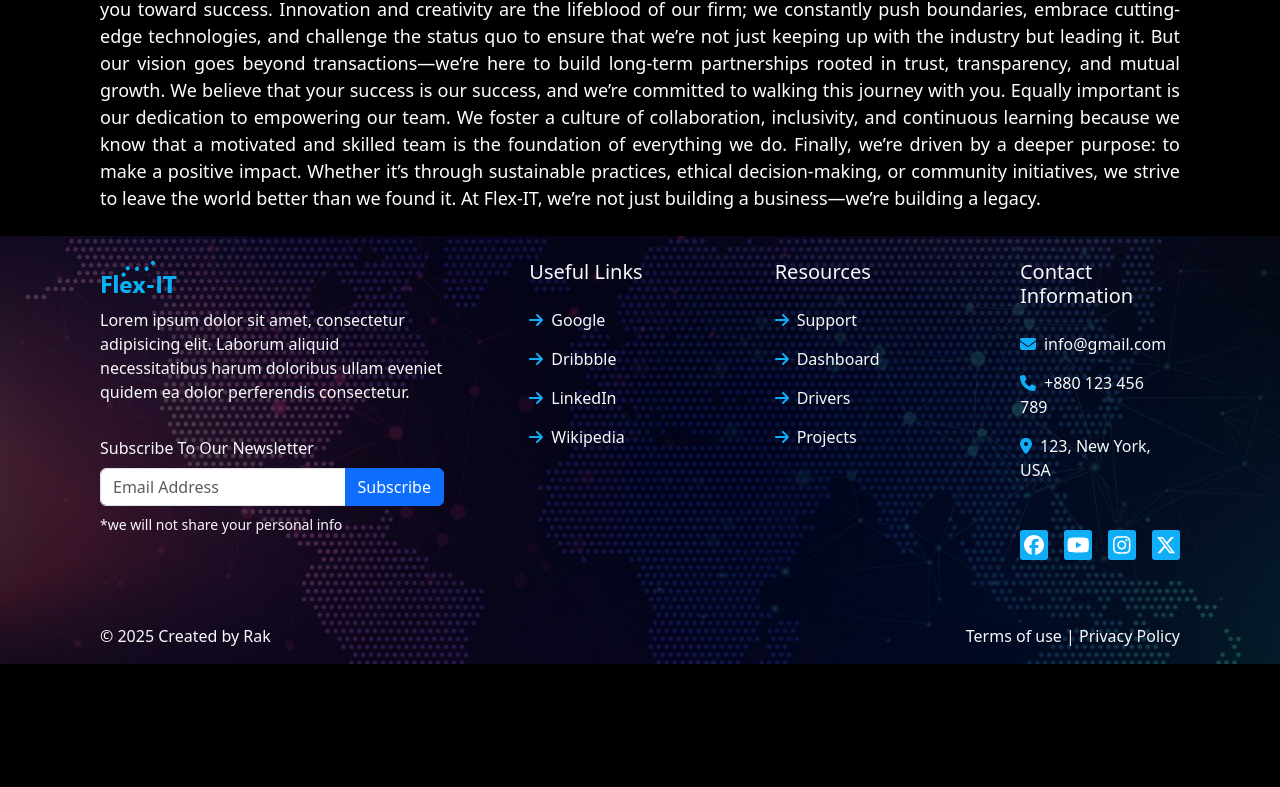
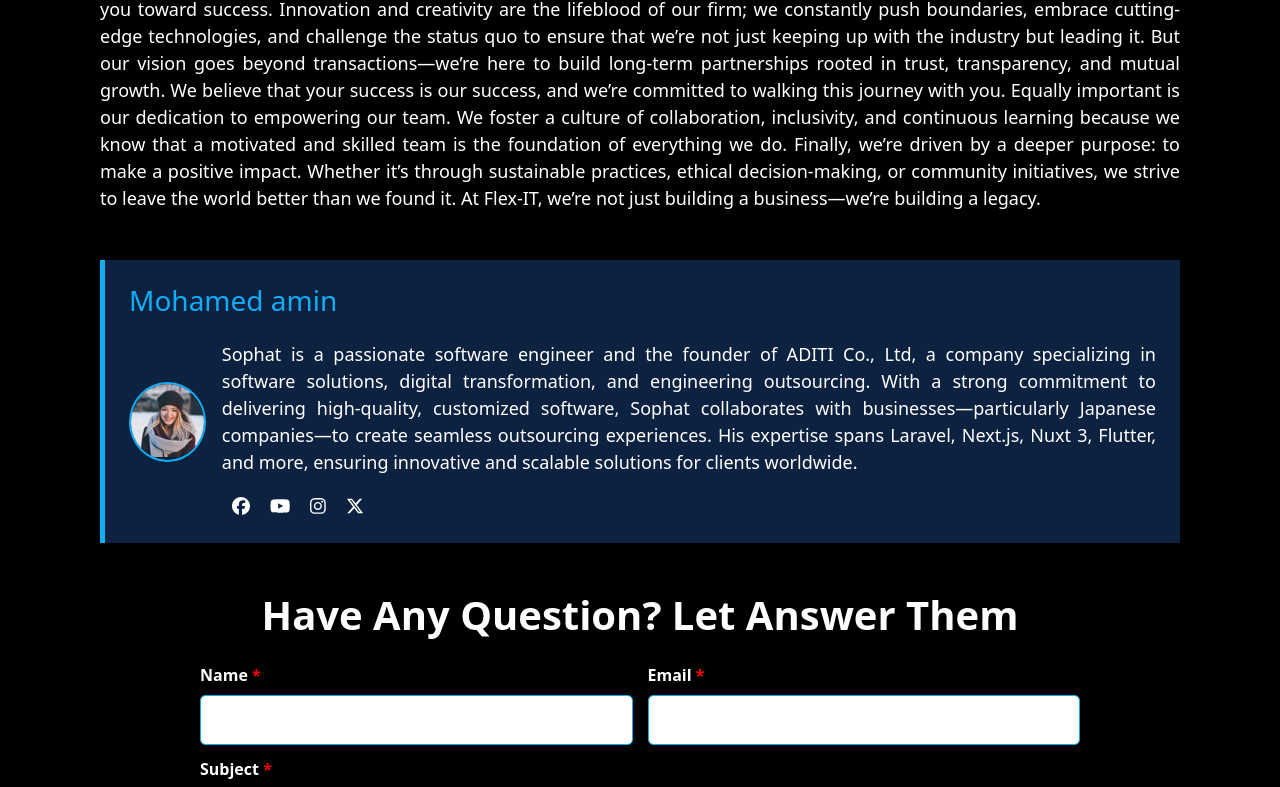
Before and after one commit to Rakgl/Service-project, a React (Vite) app: page /blog in a window 1280 px wide. Shown: the part 1998-2785 px from the top of the page. Before the commit the page ends 2662 px from the top, so only its background shows below. Built offline with nearby package versions, Linux system fonts and the light colour scheme.

Commit message:
new update the code

```diff
--- a/src/component/blog/Banner.jsx
+++ b/src/component/blog/Banner.jsx
@@ -2,6 +2,9 @@ import React, { useState } from 'react';
 import './banner.scss';
 import banner from '../../assets/blog/image-banner.jpg';
 import Subbanner from '../../assets/blog/image.png';
+import Sub1Banner from '../../assets/blog/image-3.png';
+import profile from '../../assets/blog/profile.png';
+import Button from '../button/Button';
 import { FontAwesomeIcon } from '@fortawesome/react-fontawesome';
 import {
   faFacebook,
@@ -9,6 +12,8 @@ import {
   faInstagram,
   faXTwitter,
 } from '@fortawesome/free-brands-svg-icons';
+
+// import { faQuoteLeft } from '@fortawesome/free-solid-svg-icons';
 
 const Banner = () => {
   const [items, setItems] = useState([
@@ -18,23 +23,26 @@ const Banner = () => {
     'Team Empowerment: Create a supportive environment for team growth and development.',
     'Positive Impact: Promote sustainability, ethics, and social responsibility in all endeavors.',
   ]);
+  const socialMedia = [
+    { icon: faFacebook, bg: 'bg-blue-600', hover: 'hover:bg-blue-700' },
+    { icon: faYoutube, bg: 'bg-blue-600', hover: 'hover:bg-blue-700' },
+    { icon: faInstagram, bg: 'bg-blue-600', hover: 'hover:bg-blue-600' },
+    { icon: faXTwitter, bg: 'bg-blue-600', hover: 'hover:bg-blue-800' },
+  ];
   return (
     <>
       <div className="center">
-        <div className="text-icon">
-          <p>SHARE POST: </p>
-
-          <div className="box">
-            <FontAwesomeIcon icon={faFacebook} />
-          </div>
-          <div className="box">
-            <FontAwesomeIcon icon={faYoutube} />
-          </div>
-          <div className="box">
-            <FontAwesomeIcon icon={faInstagram} />
-          </div>
-          <div className="box">
-            <FontAwesomeIcon icon={faXTwitter} />
+        <div className="flex items-center space-x-4">
+          <div className="text-icon">
+            <p className="font-semibold">SHARE POST:</p>
+            {socialMedia.map((platform, index) => (
+              <div
+                key={index}
+                className={`box ${platform.bg} ${platform.hover}`}
+              >
+                <FontAwesomeIcon icon={platform.icon} />
+              </div>
+            ))}
           </div>
         </div>
         <h1 className="banner-title">
@@ -76,7 +84,6 @@ const Banner = () => {
           <h2 className="banner-title">
             Interested enough? you just on the shore let's dive deep
           </h2>
-
           <p className="text">
             At Flex-IT, we’re not just about meeting expectations—we’re about
             redefining them. Our first and foremost goal is to deliver
@@ -99,6 +106,99 @@ const Banner = () => {
             At Flex-IT, we’re not just building a business—we’re building a
             legacy.
           </p>
+
+
+          {/* <img className='img-sub' src={Sub1Banner} alt="Sub1Banner" /> */}
+
+          {/* <div className="box-text mt-5 p-3">
+            <FontAwesomeIcon
+              icon={faQuoteLeft}
+              className="p-3 text-blue-500 fs-1 qoute-text"
+            />
+            <p className="text fs-3 p-3">
+              Lorem ipsum, dolor sit amet consectetur adipisicing elit.
+              Perspiciatis odit repellendus sint assumenda quae laborum
+            </p>
+          </div> */}
+
+          <div className="box-text mt-5 p-4">
+            <h3>Mohamed amin</h3>
+            <div className="d-flex justify-content-between align-items-center gap-3">
+              <div className="cricle">
+                <img src={profile} alt="Profile" />
+              </div>
+              <div className="text-profile">
+                <p className="text mt-3">
+                  Sophat is a passionate software engineer and the founder of
+                  ADITI Co., Ltd, a company specializing in software solutions,
+                  digital transformation, and engineering outsourcing. With a
+                  strong commitment to delivering high-quality, customized
+                  software, Sophat collaborates with businesses—particularly
+                  Japanese companies—to create seamless outsourcing experiences.
+                  His expertise spans Laravel, Next.js, Nuxt 3, Flutter, and
+                  more, ensuring innovative and scalable solutions for clients
+                  worldwide.
+                </p>
+
+                <div className="text-icon">
+                  {socialMedia.map((platform, index) => (
+                    <div
+                      key={index}
+                      className={`box ${platform.bg} ${platform.hover}`}
+                    >
+                      <FontAwesomeIcon icon={platform.icon} />
+                    </div>
+                  ))}
+                </div>
+              </div>
+            </div>
+          </div>
+
+          <div className="form px-10 mt-5">
+            <h1 className="text-center">
+              <b>Have Any Question? Let Answer Them</b>
+            </h1>
+            <form action="" className="mt-4 mb-5">
+              <div className="row custom-gap">
+                <div className="col-md-6 col-sm-12">
+                  <label>
+                    <b>
+                      Name <span>*</span>
+                    </b>
+                  </label>
+                  <input type="text" className="form-control mt-2" />
+                </div>
+                <div className="col-md-6 col-sm-12">
+                  <label>
+                    <b>
+                      Email <span>*</span>
+                    </b>
+                  </label>
+                  <input type="text" className="form-control mt-2" />
+                </div>
+                <div className="col-12">
+                  <label>
+                    <b>
+                      Subject <span>*</span>
+                    </b>
+                  </label>
+                  <input type="text" className="form-control mt-2" />
+                </div>
+                <div className="col-12">
+                  <label>
+                    <b>
+                      Your Message <span>*</span>
+                    </b>
+                  </label>
+                  <textarea
+                    className="form-control big-form mt-2"
+                    aria-label="With textarea"
+                  ></textarea>
+                </div>
+              </div>
+            </form>
+            <Button>Sent Your Message</Button>
+          </div>
         </div>
       </div>
     </>
--- a/src/component/blog/banner.scss
+++ b/src/component/blog/banner.scss
@@ -1,3 +1,5 @@
+@use '../../styles/variables' as *;
+
 .center {
   padding: 0 100px;
   margin-top: 100px;
@@ -27,6 +29,81 @@
       font-size: 18px;
       line-height: 1.5;
       text-align: justify;
+      color: white;
+    }
+    .img-sub {
+      object-fit: cover;
+      background-position: center;
+      background-repeat: no-repeat;
+      height: 50%;
+    }
+  }
+
+  .box-text {
+    border-left: 5px solid $primary-color;
+    background-color: #0d2240;
+    width: 100%;
+
+    h3 {
+      color: $primary-color;
+    }
+
+    .cricle {
+      border-radius: 100%;
+      height: 80px;
+      width: 80px;
+      border: 2px solid $primary-color;
+      overflow: hidden;
+    }
+
+    .text-profile {
+      width: 95%;
+    }
+
+    .text-icon {
+      .box {
+        font-size: 18px;
+
+        &:hover {
+          color: $primary-color;
+        }
+      }
+    }
+  }
+
+  form {
+    span {
+      color: red;
+    }
+    .form-control {
+      border: 1px solid #09aff4;
+      border-radius: 5px;
+      height: 50px;
+    }
+    .big-form {
+      height: 200px !important;
+    }
+    .custom-gap {
+      --bs-gutter-x: 15px;
+      --bs-gutter-y: 12px;
+    }
+  }
+
+  @media screen and (max-width: 1355px) {
+    .pt-10 {
+      padding-top: 100px;
+    }
+  }
+  @media screen and (max-width: 1220px) {
+    .px-10 {
+      padding-left: 50px;
+      padding-right: 50px;
+    }
+  }
+  @media screen and (max-width: 993px) {
+    .px-10 {
+      padding-left: 20px;
+      padding-right: 20px;
     }
   }
 }
--- a/src/component/footer/footer.jsx
+++ b/src/component/footer/footer.jsx
@@ -195,7 +195,7 @@ const Footer = () => {
           </div>
 
           <div className="d-flex justify-content-between mt-5">
-            <p className="mb-0">&copy; 2025 Created by Rak</p>
+            <p className="mb-0">&copy; 2025 Created</p>
             <p>Terms of use | Privacy Policy</p>
           </div>
         </div>
--- a/src/component/home/PricingPlans/PricingPlans.scss
+++ b/src/component/home/PricingPlans/PricingPlans.scss
@@ -45,12 +45,11 @@ $badge-bg: #3b83f6e3;
     display: flex;
     justify-content: center;
     gap: 16px;
-    flex-wrap: wrap;
 
     .plan-card {
-      padding: 24px;
+      padding: 25px;
       border-radius: 8px;
-      width: 410px;
+      width: 350px;
       height: auto;
       text-align: center;
       position: relative;
--- a/src/component/home/runing-number/RunningNum.jsx
+++ b/src/component/home/runing-number/RunningNum.jsx
@@ -63,12 +63,12 @@ const RunningNum = () => {
   }, [hasStarted]);
 
   return (
-    <div ref={sectionRef} className=" background">
+    <div ref={sectionRef} className=" background ">
       <div className='opa'>
         {counters.map((counter, index) => (
           <div
             key={counter.id}
-            className="heightPx widthPx-230 borderr columnCC text-white text-center mr-4 "
+            className="heightPx widthPx-230 borderr columnCC text-white text-center mr-4"
           >
             <div className='font-lg text-primary'>{counter.icon}</div>
             <div id="counter" className="fontlg font-weight text-white">
```
Also changed, not shown: src/component/home/PricingPlans/PricingPlans.jsx (+67 -15 lines), src/assets/blog/image-3.png (added), src/assets/blog/profile.png (added).
